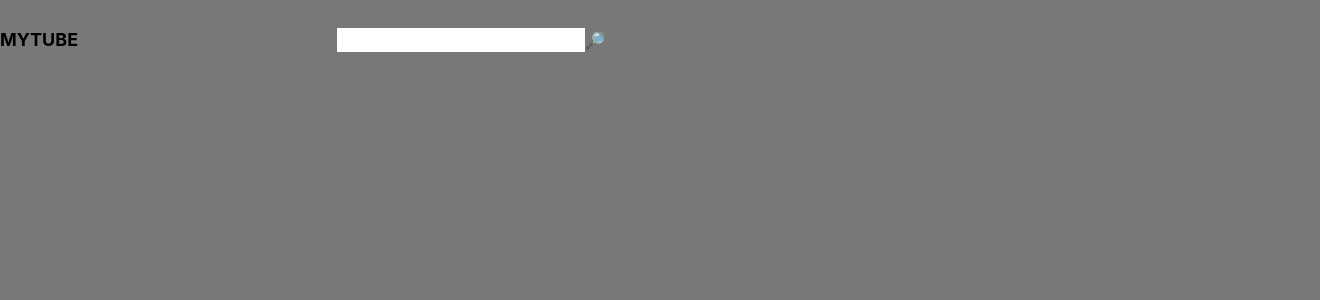
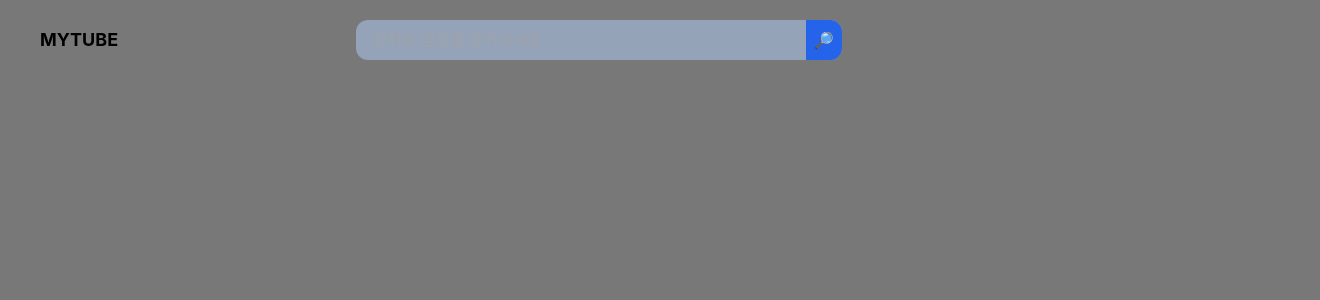
Before and after one commit to otw7917/my-tube, a React (Create React App) app: page / in a window 1280 px wide. Shown: the top 300 px of the page, 1320 px wide, since content can reach past the window. Built offline with nearby package versions, Linux system fonts and the light colour scheme.

Commit message:
ui: header searchbar markup

```diff
--- a/src/components/header.tsx
+++ b/src/components/header.tsx
@@ -33,16 +33,30 @@ function Header() {
   };
 
   return (
-    <div className='w-full h-20 flex items-center '>
+    <div className='w-full h-20 flex items-center mx-10'>
       <div className='text-lg font-bold flex-1'>
         <a href='/'>MYTUBE</a>
       </div>
       <div className='flex-grow'>
-        <form onSubmit={handleSubmit}>
-          <label htmlFor='searchBar'>
-            <input type='text' id='searchBar' name='searchBar' />
+        <form
+          onSubmit={handleSubmit}
+          className='w-3/4 bg-slate-400  border-blue-600 rounded-xl flex'
+        >
+          <label htmlFor='searchBar' className='p-2 flex-grow'>
+            <input
+              type='text'
+              id='searchBar'
+              name='searchBar'
+              className='bg-slate-400 font-bold w-full outline-none caret-blue-600 px-2 focus:ring-4 focus:ring-blue-600 '
+              placeholder='원하는 영상을 찾아보세요'
+            />
           </label>
-          <button type='submit'>🔎</button>
+          <button
+            type='submit'
+            className='bg-blue-600 p-2 rounded-r-xl hover:bg-blue-800'
+          >
+            🔎
+          </button>
         </form>
       </div>
       <div className='flex-1'></div>
--- a/src/index.css
+++ b/src/index.css
@@ -16,6 +16,8 @@ code {
     monospace;
 }
 
-:root {
-  background: rgb(120, 120, 120);
+@layer base {
+  :root {
+    background: rgb(120, 120, 120);
+  }
 }
```
